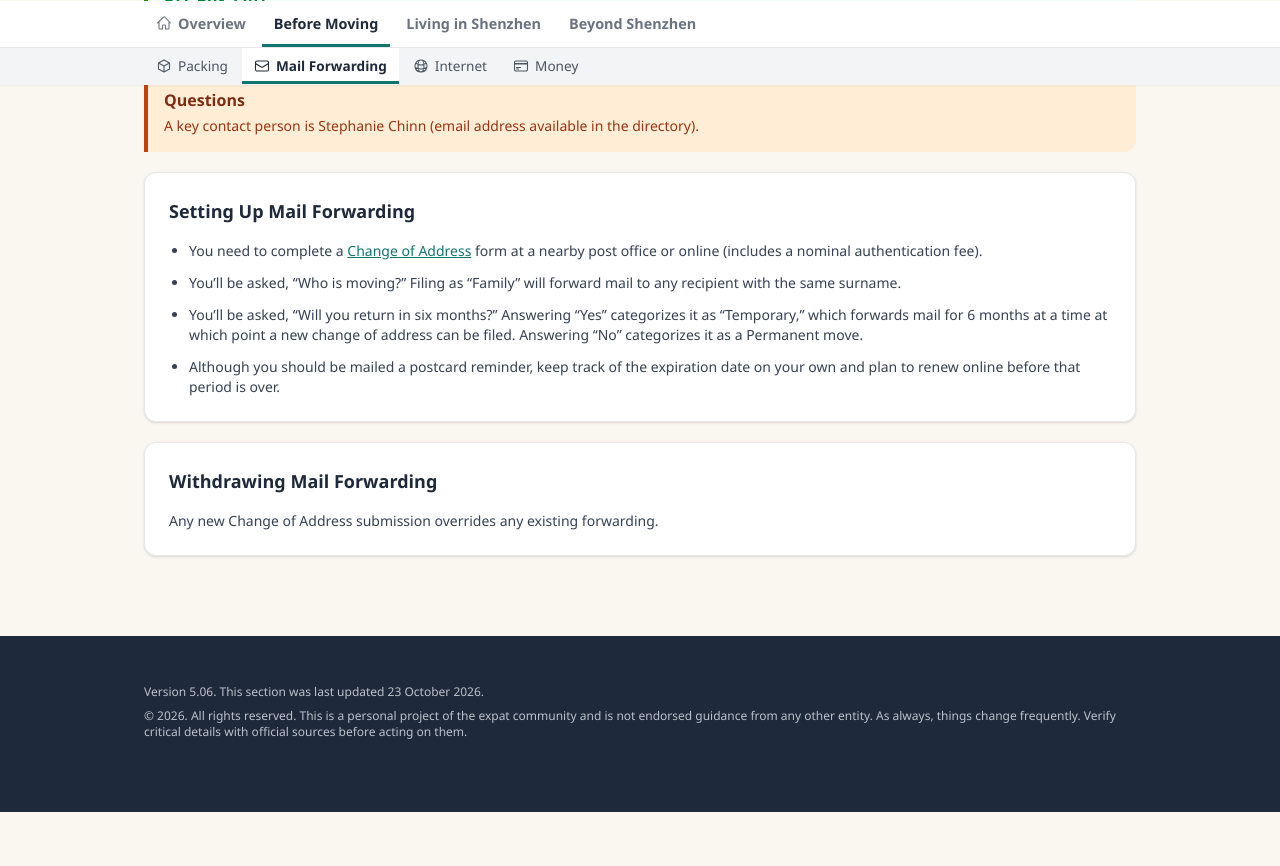
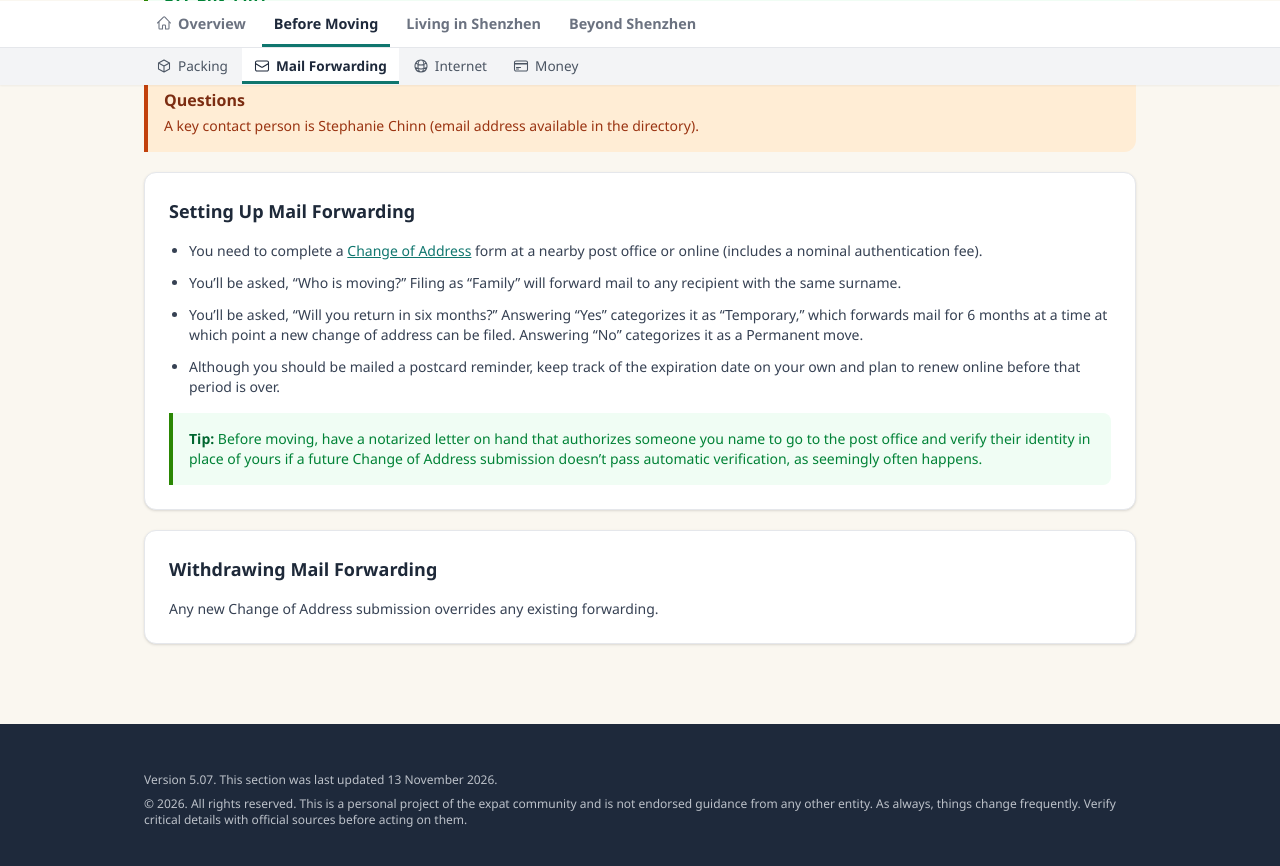
Before and after one commit to livinginshenzhen/guide, a Jekyll site: the page built from mail-forwarding.html, in a window 1280 px wide and 900 px high, scrolled down 632 px. Shown: the top 866 px of the window. Built offline with Jekyll 4.4.1, drawn with Linux system fonts in a browser that asks for light colours; some web fonts are replaced; before the commit the page ends 1444 px from its top, so only the background shows below that.

Commit message:
Mail Forwarding: add notarized letter tip for Change of Address verification (v5.07)
Co-Authored-By: Claude Sonnet 5.5 <noreply@anthropic.com>

```diff
--- a/_data/updates.yml
+++ b/_data/updates.yml
@@ -1,4 +1,5 @@
 # Newest first. The Overview shows the first 5. tag: New | Updated
+- { date: "13 November 2026", tag: Updated, text: "Mail forwarding: tip on a notarized letter for Change of Address verification", url: /mail-forwarding.html }
 - { date: "3 November 2026", tag: New, text: "New page: Eats & Errands, places we’ll vouch for", url: /vouched.html }
 - { date: "20 October 2026", tag: New, text: "New landmarks added", url: "/landmarks.html?highlight=international-performance-center,shenzhen-east-waste-to-energy-plant,shenzhen-mangrove-wetland-museum" }
 - { date: "14 October 2026", tag: Updated, text: "Details added to mail forwarding", url: /mail-forwarding.html }
--- a/_layouts/default.html
+++ b/_layouts/default.html
@@ -79,7 +79,7 @@
 <!-- FOOTER -->
 <footer class="bg-brand text-white mt-12" style="background-color:#1e293b; padding-top:3rem; padding-bottom:4.5rem;">
   <div class="max-w-4xl mx-auto px-4">
-    <p class="text-blue-300 text-xs">Version 5.06. This section was last updated {{ page.updated }}.</p>
+    <p class="text-blue-300 text-xs">Version 5.07. This section was last updated {{ page.updated }}.</p>
     <p class="text-blue-300 text-xs mt-2">&copy; 2026. All rights reserved. This is a personal project of the expat community and is not endorsed guidance from any other entity. As always, things change frequently. Verify critical details with official sources before acting on them.</p>
   </div>
 </footer>
--- a/mail-forwarding.html
+++ b/mail-forwarding.html
@@ -2,7 +2,7 @@
 layout: default
 tab: mail-forwarding
 title: "Mail Forwarding – Living in Shenzhen"
-updated: "23 October 2026"
+updated: "13 November 2026"
 ---
     <div>
       <h2 class="text-2xl font-bold mb-1 flex items-center gap-2">
@@ -49,6 +49,9 @@ updated: "23 October 2026"
         <li>You&rsquo;ll be asked, &ldquo;Will you return in six months?&rdquo; Answering &ldquo;Yes&rdquo; categorizes it as &ldquo;Temporary,&rdquo; which forwards mail for 6 months at a time at which point a new change of address can be filed. Answering &ldquo;No&rdquo; categorizes it as a Permanent move.</li>
         <li>Although you should be mailed a postcard reminder, keep track of the expiration date on your own and plan to renew online before that period is over.</li>
       </ul>
+      <div class="good-box rounded-lg p-4 text-sm text-green-700 mt-4">
+        <span class="font-bold text-green-800">Tip:</span> Before moving, have a notarized letter on hand that authorizes someone you name to go to the post office and verify their identity in place of yours if a future Change of Address submission doesn&rsquo;t pass automatic verification, as seemingly often happens.
+      </div>
     </div>
 
     <div class="bg-white rounded-xl shadow-sm border border-gray-200 p-6">
```
